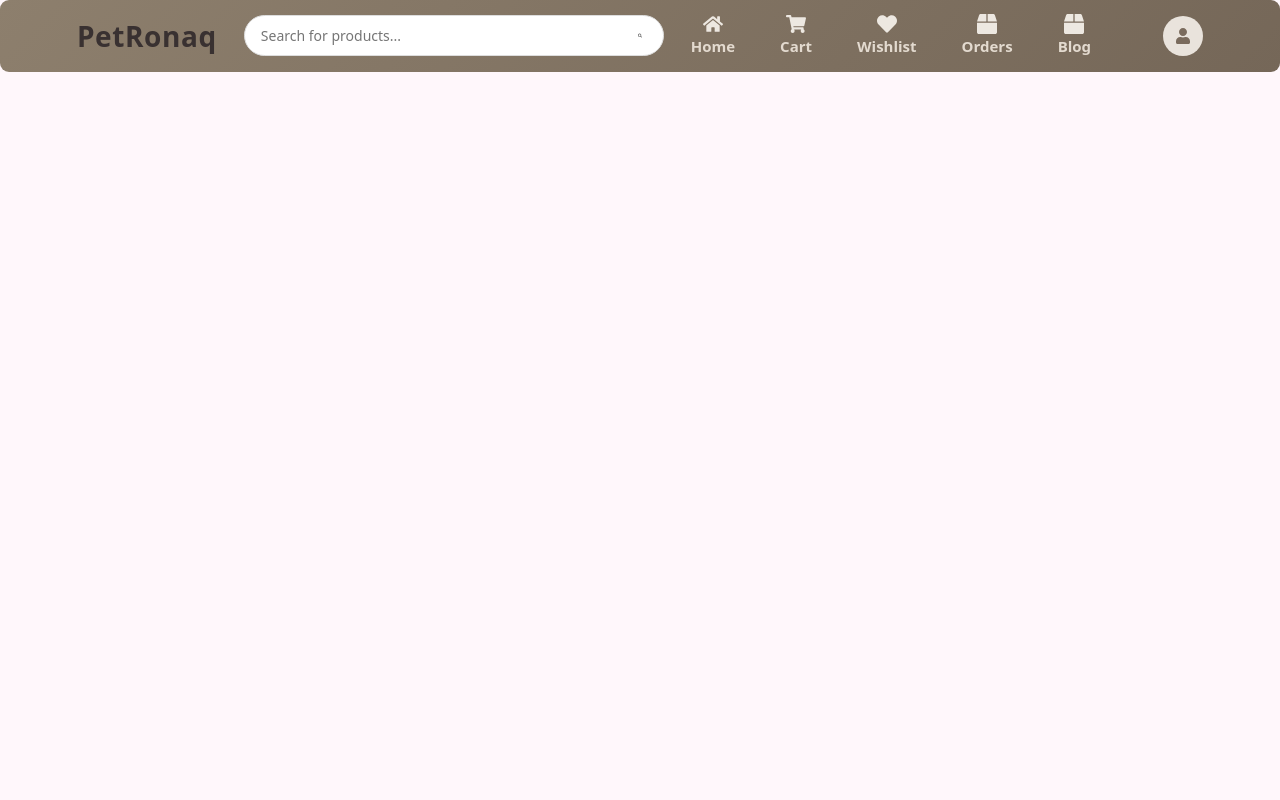
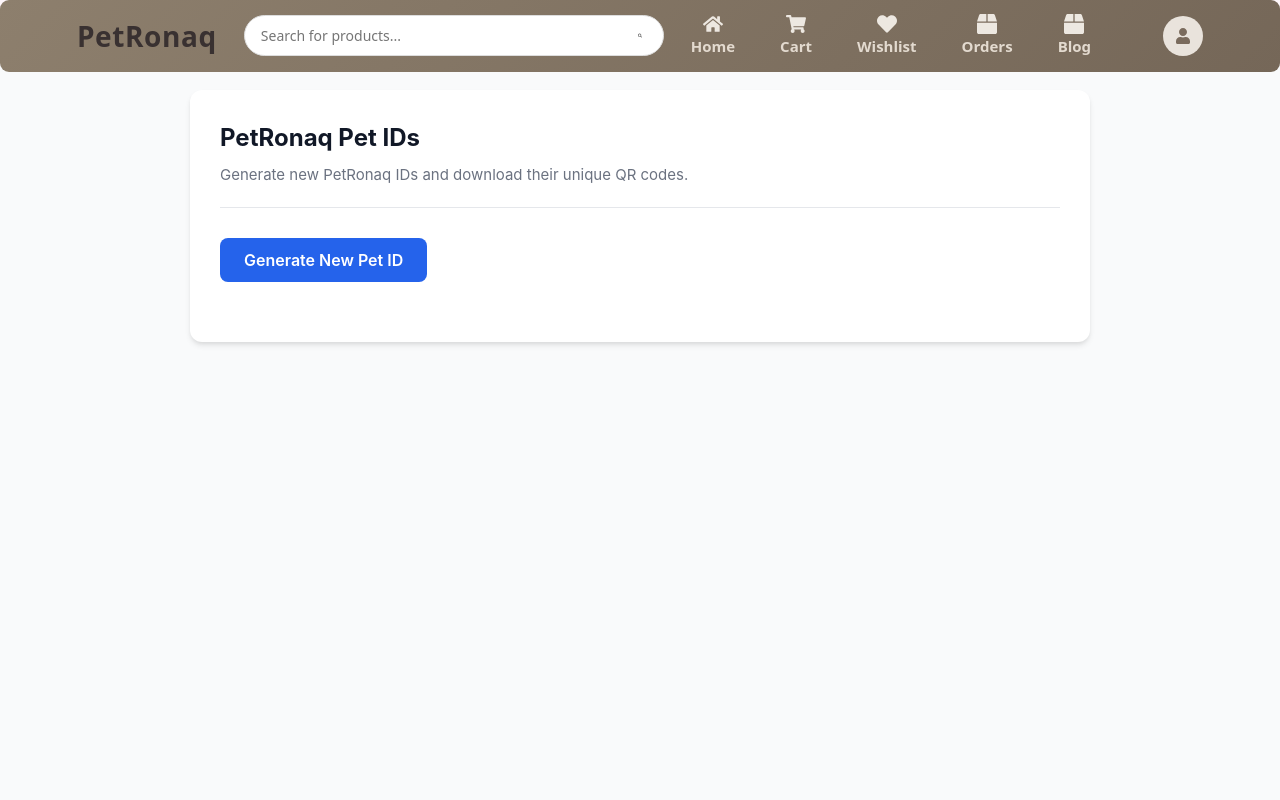
Before and after one commit to shivamr2508/petronaq, a React (Vite) app in the folder Frontend/: page /admin/pets in a window 1280 px wide. Shown: the top 800 px of the page. Built offline with nearby package versions, Linux system fonts and the light colour scheme; no server answers.

Commit message:
Add admin Pet ID QR management

```diff
--- a/Frontend/src/App.jsx
+++ b/Frontend/src/App.jsx
@@ -21,6 +21,7 @@
 import ReviewPage from "./pages/ReviewPage";
 import AdminReviewsPage from "./pages/admin/AdminReviewsPage";
 import AdminBlogs from "./pages/admin/AdminBlogs";
+import AdminPets from "./pages/admin/AdminPets";
 import BlogEditorForm from "./components/admin/BlogEditorForm";
 import BlogHomePage from "./pages/BlogHomePage";
 import BlogListPage from "./pages/BlogListPage";
@@ -75,6 +76,7 @@
         <Route path="/admin/edit-product/:id" element={<AdminEditProduct />} />
         <Route path="/admin/orders" element={<AdminOrders />} />
         <Route path="/admin/coupons" element={<AdminCoupons />} />
+        <Route path="/admin/pets" element={<AdminPets />} />
         <Route path="/admin/blogs" element={<AdminBlogs />} />
         <Route path="/admin/blogs/add" element={<BlogEditorForm mode="create" />} />
         <Route path="/admin/blogs/edit/:id" element={<BlogEditorForm mode="edit" />} />
--- a/Frontend/src/pages/admin/AdminDashboard.jsx
+++ b/Frontend/src/pages/admin/AdminDashboard.jsx
@@ -269,6 +269,10 @@
               Blogs
             </button>
 
+            <button onClick={()=>navigate("/admin/pets")}>
+              Pet IDs
+            </button>
+
           </div>
 
         </div>
--- /dev/null
+++ b/Frontend/src/pages/admin/AdminPets.jsx
@@ -0,0 +1,121 @@
+import React, { useState } from "react";
+import axios from "axios";
+import { API_BASE } from "../../config/api";
+import "../../styles/adminPets.css";
+
+function AdminPets() {
+  const [loading, setLoading] = useState(false);
+  const [error, setError] = useState(null);
+  const [result, setResult] = useState(null);
+
+  const handleGenerate = async () => {
+    try {
+      setLoading(true);
+      setError(null);
+
+      const token = localStorage.getItem("token");
+
+      const res = await axios.post(
+        `${API_BASE}/api/pets/admin/generate`,
+        {},
+        {
+          headers: {
+            Authorization: `Bearer ${token}`
+          }
+        }
+      );
+
+      if (res.data.success) {
+        setResult(res.data.data);
+      } else {
+        setError(res.data.message || "Failed to generate Pet ID");
+      }
+    } catch (err) {
+      console.error(err);
+      setError(err.response?.data?.message || "An error occurred while generating the Pet ID");
+    } finally {
+      setLoading(false);
+    }
+  };
+
+  const handleDownload = () => {
+    if (!result || !result.qrCode) return;
+
+    const link = document.createElement("a");
+    link.href = result.qrCode;
+    link.download = `${result.petId}-QR.png`;
+    document.body.appendChild(link);
+    link.click();
+    document.body.removeChild(link);
+  };
+
+  return (
+    <div className="admin-pets-page">
+      <div className="admin-pets-container">
+        <div className="admin-pets-header">
+          <h2>PetRonaq Pet IDs</h2>
+          <p>Generate new PetRonaq IDs and download their unique QR codes.</p>
+        </div>
+
+        <div className="admin-pets-actions">
+          <button
+            className="btn-generate-pet"
+            onClick={handleGenerate}
+            disabled={loading}
+          >
+            {loading ? "Generating..." : "Generate New Pet ID"}
+          </button>
+        </div>
+
+        {error && (
+          <div className="admin-pets-error">
+            {error}
+          </div>
+        )}
+
+        {result && (
+          <div className="admin-pets-result">
+            <h3>Successfully Generated!</h3>
+
+            <div className="result-grid">
+              <div className="result-info">
+                <div className="info-group">
+                  <label>Pet ID</label>
+                  <div className="info-value">{result.petId}</div>
+                </div>
+
+                <div className="info-group pin-warning-group">
+                  <label>Activation PIN</label>
+                  <div className="info-value pin-value">{result.activationPin}</div>
+                  <p className="pin-warning">
+                    <strong>⚠️ WARNING:</strong> Save this PIN securely. It will not be shown again!
+                  </p>
+                </div>
+              </div>
+
+              <div className="result-qr">
+                <label>QR Code</label>
+                <div className="qr-container">
+                  {result.qrCode ? (
+                    <img src={result.qrCode} alt="Generated QR Code" />
+                  ) : (
+                    <div className="no-qr">No QR Code returned</div>
+                  )}
+                </div>
+                <button
+                  className="btn-download-qr"
+                  onClick={handleDownload}
+                  disabled={!result.qrCode}
+                >
+                  Download QR Code
+                </button>
+              </div>
+            </div>
+          </div>
+        )}
+      </div>
+    </div>
+  );
+}
+
+export default AdminPets;
--- /dev/null
+++ b/Frontend/src/styles/adminPets.css
@@ -0,0 +1,199 @@
+.admin-pets-page {
+  padding: 30px;
+  background-color: #f9fafb;
+  min-height: 100vh;
+  font-family: 'Inter', sans-serif;
+}
+
+.admin-pets-container {
+  max-width: 900px;
+  margin: 0 auto;
+  background: white;
+  border-radius: 12px;
+  box-shadow: 0 4px 6px -1px rgba(0, 0, 0, 0.1), 0 2px 4px -1px rgba(0, 0, 0, 0.06);
+  padding: 30px;
+}
+
+.admin-pets-header {
+  margin-bottom: 30px;
+  border-bottom: 1px solid #e5e7eb;
+  padding-bottom: 20px;
+}
+
+.admin-pets-header h2 {
+  font-size: 24px;
+  color: #111827;
+  margin: 0 0 8px 0;
+}
+
+.admin-pets-header p {
+  color: #6b7280;
+  margin: 0;
+  font-size: 15px;
+}
+
+.admin-pets-actions {
+  margin-bottom: 30px;
+}
+
+.btn-generate-pet {
+  background-color: #2563eb;
+  color: white;
+  border: none;
+  padding: 12px 24px;
+  border-radius: 8px;
+  font-weight: 600;
+  font-size: 16px;
+  cursor: pointer;
+  transition: background-color 0.2s;
+}
+
+.btn-generate-pet:hover:not(:disabled) {
+  background-color: #1d4ed8;
+}
+
+.btn-generate-pet:disabled {
+  background-color: #9ca3af;
+  cursor: not-allowed;
+}
+
+.admin-pets-error {
+  background-color: #fee2e2;
+  border: 1px solid #f87171;
+  color: #b91c1c;
+  padding: 15px;
+  border-radius: 8px;
+  margin-bottom: 30px;
+  font-weight: 500;
+}
+
+.admin-pets-result {
+  background-color: #f8fafc;
+  border: 1px solid #e2e8f0;
+  border-radius: 12px;
+  padding: 24px;
+}
+
+.admin-pets-result h3 {
+  color: #047857;
+  margin: 0 0 20px 0;
+  font-size: 20px;
+  display: flex;
+  align-items: center;
+  gap: 8px;
+}
+
+.result-grid {
+  display: grid;
+  grid-template-columns: 1fr 300px;
+  gap: 30px;
+}
+
+.info-group {
+  margin-bottom: 24px;
+}
+
+.info-group label {
+  display: block;
+  font-size: 13px;
+  text-transform: uppercase;
+  letter-spacing: 0.05em;
+  color: #64748b;
+  font-weight: 700;
+  margin-bottom: 8px;
+}
+
+.info-value {
+  font-size: 24px;
+  font-weight: 800;
+  color: #0f172a;
+  background: white;
+  padding: 12px 16px;
+  border-radius: 8px;
+  border: 1px solid #cbd5e1;
+}
+
+.pin-value {
+  color: #b91c1c;
+  letter-spacing: 0.2em;
+  font-family: monospace;
+}
+
+.pin-warning {
+  margin: 12px 0 0 0;
+  font-size: 14px;
+  color: #b91c1c;
+  background-color: #fef2f2;
+  padding: 12px;
+  border-radius: 8px;
+  border-left: 4px solid #ef4444;
+}
+
+.result-qr {
+  background: white;
+  padding: 20px;
+  border-radius: 12px;
+  border: 1px solid #e2e8f0;
+  display: flex;
+  flex-direction: column;
+  align-items: center;
+  text-align: center;
+}
+
+.result-qr label {
+  font-size: 13px;
+  text-transform: uppercase;
+  letter-spacing: 0.05em;
+  color: #64748b;
+  font-weight: 700;
+  margin-bottom: 15px;
+}
+
+.qr-container {
+  width: 200px;
+  height: 200px;
+  margin-bottom: 20px;
+  background-color: #f8fafc;
+  display: flex;
+  align-items: center;
+  justify-content: center;
+  border-radius: 8px;
+}
+
+.qr-container img {
+  width: 100%;
+  height: 100%;
+  object-fit: contain;
+}
+
+.no-qr {
+  color: #94a3b8;
+  font-size: 14px;
+}
+
+.btn-download-qr {
+  width: 100%;
+  background-color: #0f172a;
+  color: white;
+  border: none;
+  padding: 12px;
+  border-radius: 8px;
+  font-weight: 600;
+  cursor: pointer;
+  transition: background-color 0.2s;
+}
+
+.btn-download-qr:hover:not(:disabled) {
+  background-color: #334155;
+}
+
+.btn-download-qr:disabled {
+  background-color: #cbd5e1;
+  cursor: not-allowed;
+}
+
+@media (max-width: 768px) {
+  .result-grid {
+    grid-template-columns: 1fr;
+  }
+}
```
